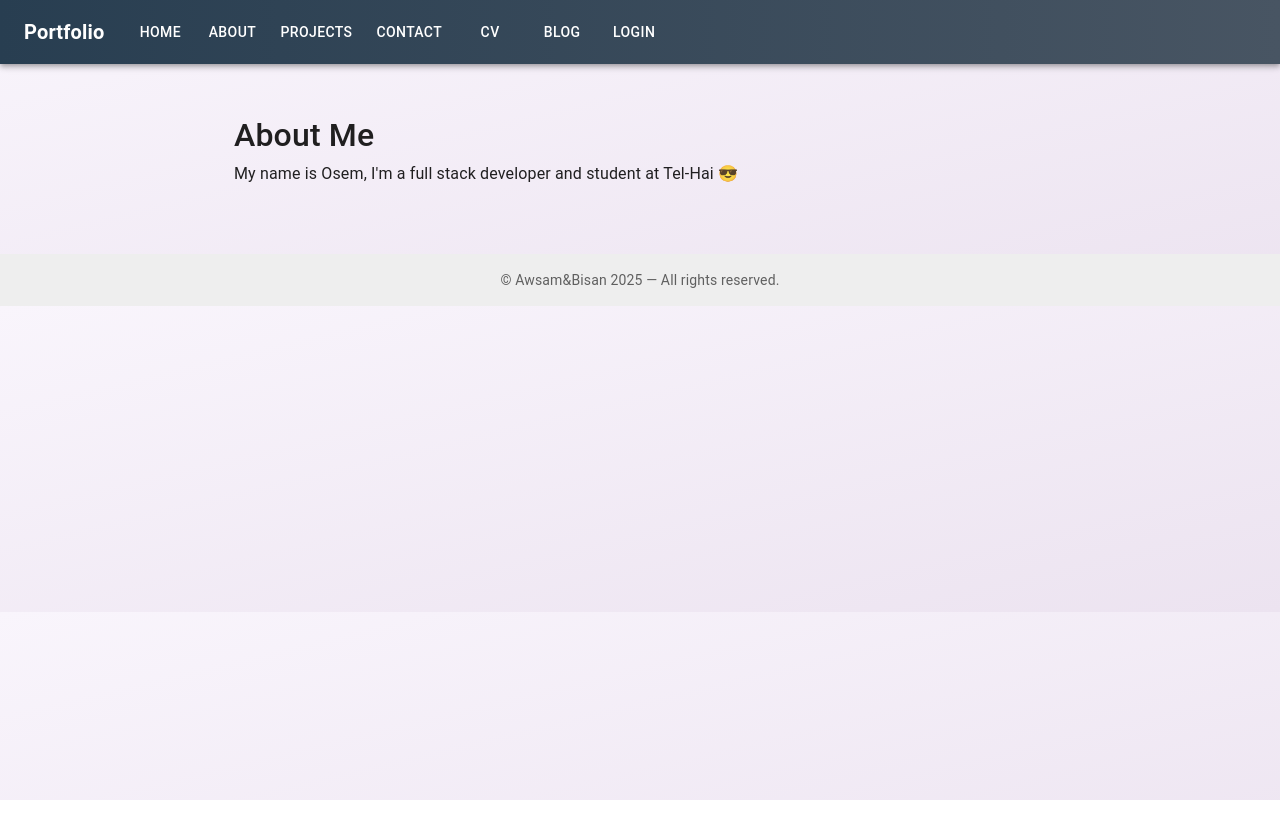
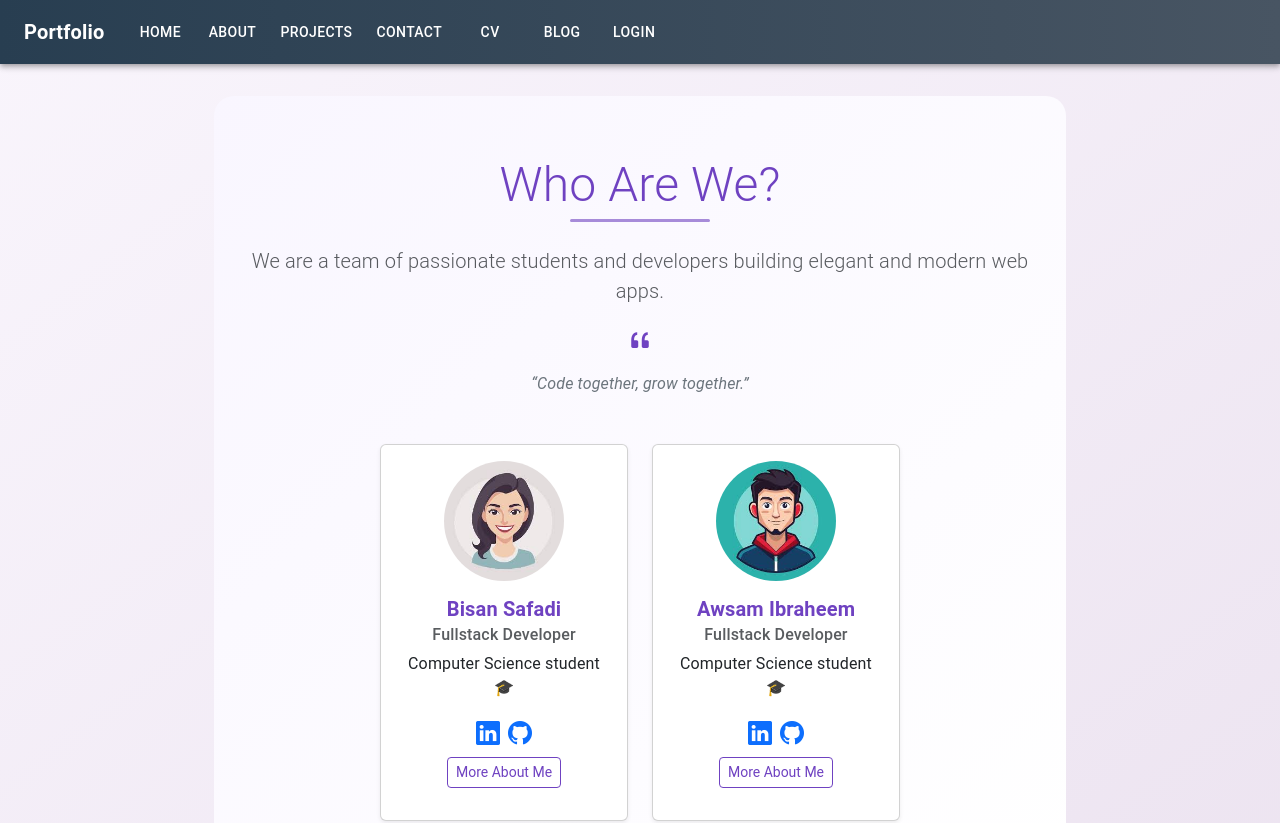
Before and after one commit to Telhai-Git/class-room-code-share-bisan-safadi, a React (Create React App) app in the folder CLIENT/portfolio/: page /about in a window 1280 px wide. Shown: the top 823 px of the page. Before the commit the page ends 800 px from the top, so only its background shows below. Built offline with nearby package versions, Linux system fonts and the light colour scheme.

Commit message:
abut page

```diff
--- a/CLIENT/portfolio/package.json
+++ b/CLIENT/portfolio/package.json
@@ -11,6 +11,7 @@
     "@testing-library/react": "^16.3.0",
     "@testing-library/user-event": "^13.5.0",
     "bootstrap": "^5.3.7",
+    "bootstrap-icons": "^1.13.1",
     "react": "^19.1.0",
     "react-bootstrap": "^2.10.10",
     "react-dom": "^19.1.0",
--- a/CLIENT/portfolio/src/App.js
+++ b/CLIENT/portfolio/src/App.js
@@ -4,6 +4,8 @@ import { Container, Box, CssBaseline, ThemeProvider, createTheme } from "@mui/ma
 import { useContext } from "react";
 import { AppContext } from "./context/AppContext";
 import 'bootstrap/dist/css/bootstrap.min.css';
+import 'bootstrap-icons/font/bootstrap-icons.css';
+
 
 
 import Header from "./components/Header.jsx";
--- /dev/null
+++ b/CLIENT/portfolio/src/pages/About.css
@@ -0,0 +1,123 @@
+.text-purple {
+    color: #6f42c1;
+}
+
+.fade-in {
+    animation: fadeIn 1s ease-in;
+}
+
+@keyframes fadeIn {
+    from { opacity: 0; }
+    to { opacity: 1; }
+}
+
+.card p {
+    transition: all 0.3s ease;
+}
+
+.btn-outline-purple {
+    color: #6f42c1;
+    border-color: #6f42c1;
+}
+
+.btn-outline-purple:hover,
+.btn-outline-purple:focus {
+    background-color: #6f42c1;
+    color: #fff;
+    border-color: #6f42c1;
+}
+
+@keyframes fadeSlideUp {
+    0% {
+        opacity: 0;
+        transform: translateY(20px);
+    }
+    100% {
+        opacity: 1;
+        transform: translateY(0);
+    }
+}
+
+.title-animate {
+    animation: fadeSlideUp 1s ease-out;
+}
+
+.title-accent {
+    position: relative;
+    display: inline-block;
+    padding-bottom: 8px;
+}
+
+.title-accent::after {
+    content: "";
+    position: absolute;
+    width: 50%;
+    height: 3px;
+    background-color: #6f42c1;
+    left: 25%;
+    bottom: 0;
+    border-radius: 2px;
+    animation: glow 2s infinite ease-in-out;
+}
+
+@keyframes glow {
+    0% { opacity: 0.4; }
+    50% { opacity: 1; }
+    100% { opacity: 0.4; }
+}
+
+.card-img-top {
+    transition: transform 0.3s ease-in-out;
+}
+
+.card-img-top:hover {
+    transform: scale(1.05);
+}
+
+.card-animate {
+    animation: slideFadeIn 0.8s ease both;
+}
+
+
+@keyframes slideFadeIn {
+    from {
+        opacity: 0;
+        transform: translateY(30px);
+    }
+    to {
+        opacity: 1;
+        transform: translateY(0);
+    }
+}
+
+.icon-link {
+    transition: color 0.3s ease;
+}
+
+.icon-link:hover {
+    color: #6f42c1 !important;
+}
+
+/* Bio animated slide-in */
+.bio-text {
+    max-height: 0;
+    overflow: hidden;
+    opacity: 0;
+    font-style: italic;
+    position: relative;
+    padding-left: 20px;
+    border-left: 3px solid #6f42c1;
+    color: #555;
+    transition: max-height 0.5s ease, opacity 0.5s ease;
+}
+
+.bio-text.show {
+    max-height: 300px;
+    opacity: 1;
+}
+
+.about-section {
+    background: linear-gradient(to bottom right, #f9f6ff, #ffffff);
+    border-radius: 20px;
+    padding: 60px 30px;
+}
--- a/CLIENT/portfolio/src/pages/About.jsx
+++ b/CLIENT/portfolio/src/pages/About.jsx
@@ -1,10 +1,93 @@
 // src/pages/About.jsx
+import React, { useState } from "react";
+import { Container, Row, Col, Card, Button } from "react-bootstrap";
+import "./About.css";
+
+const teamMembers = [
+    {
+        name: "Bisan Safadi",
+        role: "Fullstack Developer",
+        education: "Computer Science student 🎓",
+        image: "/images/bisan.jpg",
+        linkedin: "https://www.linkedin.com/in/bisan-safadi-ba743531b/",
+        github: "https://github.com/dashboard",
+        bio: "Bisan is a dedicated and creative developer who enjoys building user-friendly interfaces and learning new technologies. She's passionate about teamwork and turning ideas into real applications.",
+    },
+    {
+        name: "Awsam Ibraheem",
+        role: "Fullstack Developer",
+        education: "Computer Science student 🎓",
+        image: "/images/awsam.jpg",
+        linkedin: "https://www.linkedin.com/in/bisan-safadi-ba743531b/", // Replace with Awsam's actual LinkedIn if different
+        github: "https://github.com/dashboard", // Replace with his GitHub if different
+        bio: "Awsam is a sharp and focused developer who enjoys solving complex backend problems and creating robust fullstack apps. He brings clean code and creative ideas to every project.",
+    }
+];
+
+
 function About() {
+    const [expanded, setExpanded] = useState({});
+
+    const toggleBio = (index) => {
+        setExpanded((prev) => ({
+            ...prev,
+            [index]: !prev[index],
+        }));
+    };
+
     return (
-        <div style={{ padding: "20px" }}>
-            <h2>About Me</h2>
-            <p>My name is Osem, I'm a full stack developer and student at Tel-Hai 😎</p>
-        </div>
+        <Container className="about-section text-center fade-in">
+            <h2 className="mb-4 text-purple display-5 title-accent title-animate">Who Are We?</h2>
+            <p className="lead text-muted">
+                We are a team of passionate students and developers building elegant and modern web apps.
+            </p>
+            <i className="bi bi-quote text-purple fs-3 d-block mb-2"></i>
+            <p className="fst-italic text-secondary">
+                “Code together, grow together.”
+            </p>
+
+            <Row className="mt-5 justify-content-center">
+                {teamMembers.map((member, index) => (
+                    <Col key={index} md={4} className="mb-4">
+                        <Card className="shadow-sm h-100 card-animate">
+                            <Card.Img
+                                variant="top"
+                                src={member.image}
+                                className="rounded-circle mx-auto mt-3 card-img-top"
+                                style={{ width: "120px", height: "120px", objectFit: "cover" }}
+                            />
+                            <Card.Body>
+                                <Card.Title className="text-purple fw-bold">{member.name}</Card.Title>
+                                <Card.Subtitle className="mb-2 text-muted">{member.role}</Card.Subtitle>
+                                <Card.Text>{member.education}</Card.Text>
+                                <div className="mb-2">
+                                    {member.linkedin && (
+                                        <a href={member.linkedin} target="_blank" rel="noreferrer" className="icon-link me-2">
+                                            <i className="bi bi-linkedin fs-4"></i>
+                                        </a>
+                                    )}
+                                    {member.github && (
+                                        <a href={member.github} target="_blank" rel="noreferrer" className="icon-link">
+                                            <i className="bi bi-github fs-4"></i>
+                                        </a>
+                                    )}
+                                </div>
+
+                                <Button variant="outline-purple" size="sm" onClick={() => toggleBio(index)}>
+                                    {expanded[index] ? "Hide" : "More About Me"}
+                                </Button>
+
+                                <div className={`bio-text mt-3 text-muted ${expanded[index] ? "show" : ""}`}>
+                                    <i className="bi bi-chat-left-quote-fill text-purple fs-5 mb-2 d-block"></i>
+                                    {member.bio}
+                                </div>
+                            </Card.Body>
+                        </Card>
+                    </Col>
+                ))}
+            </Row>
+        </Container>
     );
 }
+
 export default About;
--- a/CLIENT/portfolio/src/pages/Home.css
+++ b/CLIENT/portfolio/src/pages/Home.css
@@ -1,5 +1,3 @@
-/* src/pages/Home.css */
-
 .text-purple {
     color: #6A1B9A;
 }
@@ -19,14 +17,68 @@
     object-fit: cover;
 }
 
-/* Custom font style for extra lines */
 .subtitle-font {
     font-family: 'Segoe UI', Tahoma, Geneva, Verdana, sans-serif;
     font-size: 1.1rem;
 }
 
 body {
-  background: linear-gradient(to bottom right, #f9f5fc, #ece3f0);
-  margin: 0;
-  font-family: 'Segoe UI', Tahoma, Geneva, Verdana, sans-serif;
+    background: linear-gradient(to bottom right, #f9f5fc, #ece3f0);
+    margin: 0;
+    font-family: 'Segoe UI', Tahoma, Geneva, Verdana, sans-serif;
 }
+
+/* Title animation and accent */
+.title-accent {
+    position: relative;
+    display: inline-block;
+    padding-bottom: 8px;
+}
+
+.title-accent::after {
+    content: "";
+    position: absolute;
+    width: 50%;
+    height: 3px;
+    background-color: #6f42c1;
+    left: 25%;
+    bottom: 0;
+    border-radius: 2px;
+    animation: glow 2s infinite ease-in-out;
+}
+
+@keyframes glow {
+    0% { opacity: 0.4; }
+    50% { opacity: 1; }
+    100% { opacity: 0.4; }
+}
+
+.title-animate {
+    animation: fadeSlideUp 1s ease-out;
+}
+
+@keyframes fadeSlideUp {
+    0% {
+        opacity: 0;
+        transform: translateY(20px);
+    }
+    100% {
+        opacity: 1;
+        transform: translateY(0);
+    }
+}
+
+.card-animate {
+    animation: slideFadeIn 0.8s ease both;
+}
+
+@keyframes slideFadeIn {
+    from {
+        opacity: 0;
+        transform: translateY(30px);
+    }
+    to {
+        opacity: 1;
+        transform: translateY(0);
+    }
+}
--- a/CLIENT/portfolio/src/pages/Home.jsx
+++ b/CLIENT/portfolio/src/pages/Home.jsx
@@ -1,18 +1,22 @@
-// src/pages/Home.jsx
 import React from "react";
 import { Container, Row, Col, Card } from "react-bootstrap";
 import "./Home.css";
 
 function Home() {
     return (
-        <Container className="py-5"> {/* Remove 'fluid' here */}
-            {/* Welcome Text Centered */}
+        <Container className="py-5">
+            {/* Welcome Title */}
             <div className="text-center">
-                <h1 className="mb-4 text-purple display-4">Welcome to Our Portfolio</h1>
-
+            <h1 className="mb-4 text-purple display-4 title-accent title-animate">
+                Welcome to Our Portfolio
+            </h1>
+            </div>
+            {/* Subtitle Paragraphs Centered */}
+            <div className="text-center">
                 <p className="lead text-muted">
-                    We are a creative and collaborative team passionate about building modern web applications.
+                    Two curious minds, one shared journey — building, learning, and evolving through every fullstack challenge.
                 </p>
+                <i className="bi bi-quote text-purple fs-3 d-block mb-2"></i>
                 <p className="subtitle-font fst-italic text-secondary">
                     “Innovation, elegance, and teamwork — that’s what defines us.”
                 </p>
@@ -25,7 +29,7 @@ function Home() {
             <Row className="mt-5 justify-content-center">
                 {/* Bisan Card */}
                 <Col xs={12} md={6} lg={4} className="mb-4">
-                    <Card className="team-card shadow-lg border-0">
+                    <Card className="team-card shadow-sm border-0 card-animate">
                         <Card.Img variant="top" src="/images/bisan.jpg" className="team-img" />
                         <Card.Body>
                             <Card.Title className="text-purple">Bisan</Card.Title>
@@ -38,7 +42,7 @@ function Home() {
 
                 {/* Awsam Card */}
                 <Col xs={12} md={6} lg={4} className="mb-4">
-                    <Card className="team-card shadow-lg border-0">
+                    <Card className="team-card shadow-sm border-0 card-animate">
                         <Card.Img variant="top" src="/images/awsam.jpg" className="team-img" />
                         <Card.Body>
                             <Card.Title className="text-purple">Awsam</Card.Title>
```
Also changed, not shown: 1 other file (tests, documents, lock files or other folders).
